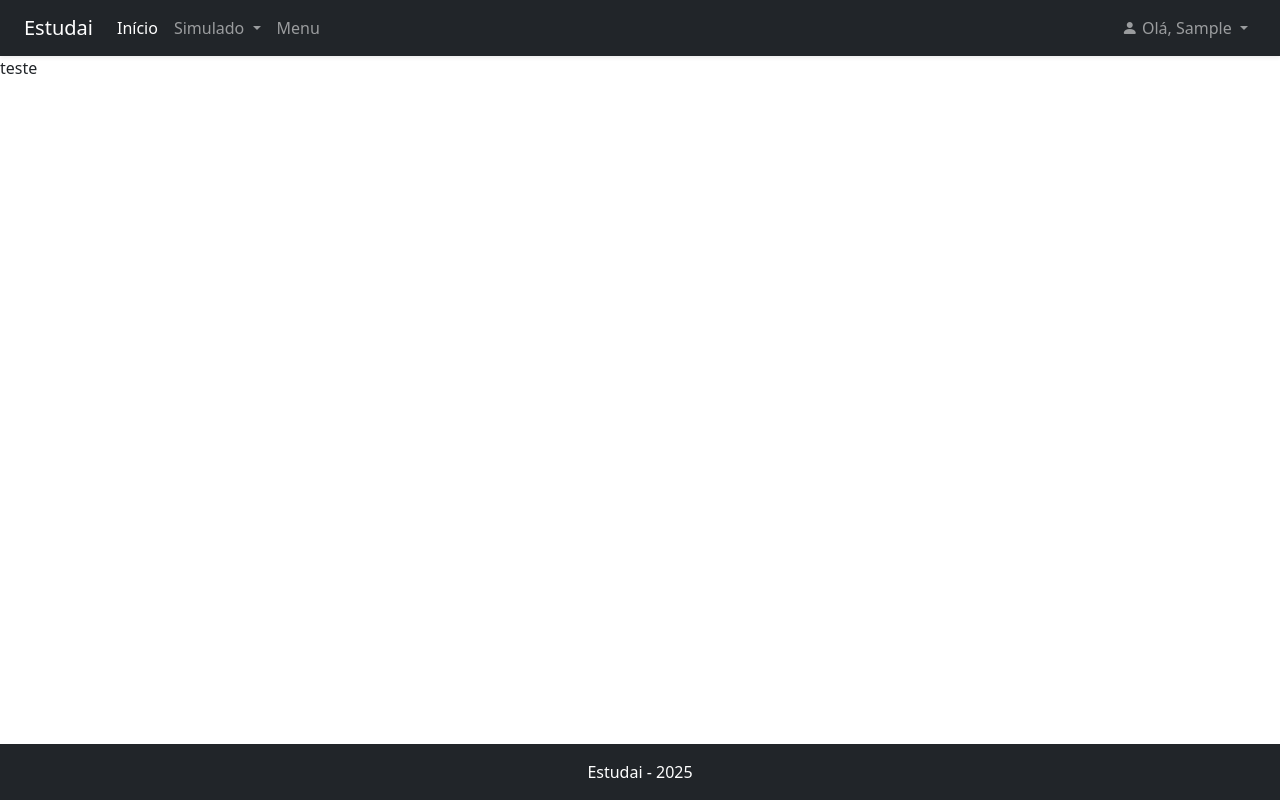
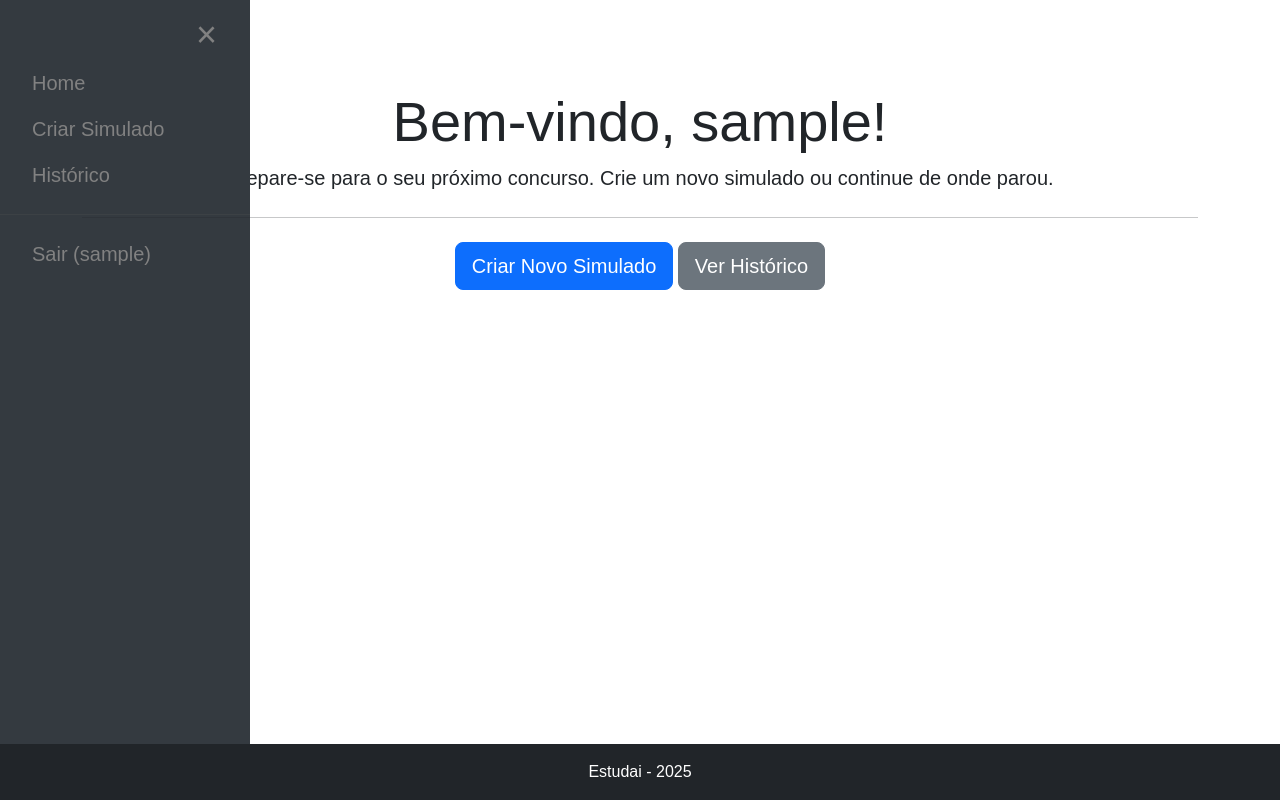
Before and after one commit to marcoskw/estudai, a Django app: page / in a window 1280 px wide. Run offline with Django 5.2, Linux system fonts and the light colour scheme; the visitor is signed in with stand-in values (Sample User, id 1); some libraries are stand-ins or nearby versions.

Commit message:
Barra navegação

```diff
--- a/simulado/templates/home.html
+++ b/simulado/templates/home.html
@@ -1,9 +1,22 @@
 {% extends "base.html" %}
 {% load static %}
 
-{% block 'head' %}
-{% endblock 'head' %}
-
 {% block 'body' %}
-teste
-{% endblock 'body' %}
+<div class="container mt-5">
+    <div class="text-center">
+        {% if user.is_authenticated %}
+            <h1 class="display-4">Bem-vindo, {{ user.nome_completo|default:user.username }}!</h1>
+            <p class="lead">Prepare-se para o seu próximo concurso. Crie um novo simulado ou continue de onde parou.</p>
+            <hr class="my-4">
+            <a class="btn btn-primary btn-lg" href="#" role="button">Criar Novo Simulado</a>
+            <a class="btn btn-secondary btn-lg" href="#" role="button">Ver Histórico</a>
+        {% else %}
+            <h1 class="display-4">Bem-vindo ao Estudai!</h1>
+            <p class="lead">O portal de simulados que vai te ajudar a conquistar a aprovação. Faça seu login ou cadastre-se para começar.</p>
+            <hr class="my-4">
+            <a class="btn btn-primary btn-lg" href="{% url 'login' %}" role="button">Entrar</a>
+            <a class="btn btn-success btn-lg" href="{% url 'registrar' %}" role="button">Registrar</a>
+        {% endif %}
+    </div>
+</div>
+{% endblock %}
--- a/templates/partials/barra_navegacao.html
+++ b/templates/partials/barra_navegacao.html
@@ -1,68 +1,96 @@
 {% load static %}
-<nav class="navbar navbar-expand-lg navbar-dark bg-dark px-4 shadow-sm">
-    <a class="navbar-brand" href="{% url 'home' %}">
-        Estudai
-    <!--    <img src="{% static 'logo_exatron.png' %}" height="30" alt="Logo Exatron"> -->
-    </a>
+<!DOCTYPE html>
+<html lang="pt-br">
+<head>
+    <meta charset="UTF-8">
+    <meta name="viewport" content="width=device-width, initial-scale=1.0">
+    <title>{% block title %}Estudai - Portal de Simulados{% endblock %}</title>
 
-    <button class="navbar-toggler" type="button" data-bs-toggle="collapse" data-bs-target="#navbarNav"
-        aria-controls="navbarNav" aria-expanded="false" aria-label="Toggle navigation">
-        <span class="navbar-toggler-icon"></span>
-    </button>
+    <style>
+        body {
+            font-family: Arial, sans-serif;
+            margin: 0;
+        }
 
-    <div class="collapse navbar-collapse" id="navbarNav">
+        .sidebar {
+            height: 100%;
+            width: 250px;
+            position: fixed;
+            top: 0;
+            left: 0;
+            background-color: #343a40;
+            overflow-x: hidden;
+            padding-top: 60px;
+            transition: 0.5s;
+            color: white;
+        }
 
-        <ul class="navbar-nav me-auto mb-2 mb-lg-0">
-            <li class="nav-item">
-                <a class="nav-link {% if request.resolver_match.url_name == 'home' %}active{% endif %}" href="{% url 'home' %}">Início</a>
-            </li>
+        .sidebar-recolhida {
+            width: 70px;
+        }
 
-            <li class="nav-item dropdown">
-                <a class="nav-link dropdown-toggle" href="#" role="button" data-bs-toggle="dropdown" aria-expanded="false">
-                    Simulado
-                </a>
-                <ul class="dropdown-menu">
-                    <li><a class="dropdown-item" href="#">Novo Simulado</a></li>
-                    <li><a class="dropdown-item" href="#">Histórico</a></li>
-                    <li><hr class="dropdown-divider"></li>
-                </ul>
-            </li>
+        .sidebar a {
+            padding: 8px 8px 8px 32px;
+            text-decoration: none;
+            font-size: 20px;
+            color: #818181;
+            display: block;
+            transition: 0.3s;
+        }
 
-            <li class="nav-item">
-                 <a class="nav-link" href="#">Menu</a>
-            </li>
-        </ul>
+        .sidebar a:hover {
+            color: #f1f1f1;
+        }
 
-        <ul class="navbar-nav ms-auto mb-2 mb-lg-0">
-            <li class="nav-item dropdown">
-                <a class="nav-link dropdown-toggle" href="#" role="button" data-bs-toggle="dropdown" aria-expanded="false">
-                    <i class="bi bi-person-fill"></i>
-                    Olá, {{ user.first_name|default:user.username }} </a>
-                <ul class="dropdown-menu dropdown-menu-end"> <li>
-                        <h6 class="dropdown-header">Administração</h6>
-                    </li>
-                    <li><a class="dropdown-item" href="#">Gerenciar Usuários</a></li>
-                    <li><a class="dropdown-item" href="#">Parâmetros do Sistema</a></li>
-                    <li><a class="dropdown-item" href="#">Formas de Pagamento</a></li>
-                    <li><a class="dropdown-item" href="#">Mensagens e Arquivos</a></li>
-                    <li><a class="dropdown-item" href="#">Range de IP</a></li>
-                    <li><hr class="dropdown-divider"></li>
+        .main-content {
+            margin-left: 250px;
+            padding: 20px;
+            transition: margin-left 0.5s;
+        }
 
-                    <li>
-                        <h6 class="dropdown-header">Sua Conta</h6>
-                    </li>
-                    <li><a class="dropdown-item" href="#">Trocar Senha</a></li>
-                    <li><hr class="dropdown-divider"></li>
-                    <li>
-                        <form action="#" method="post" class="px-2">
-                            {% csrf_token %}
-                            <button type="submit" class="btn btn-danger w-100">Sair</button>
-                        </form>
-                    </li>
-                </ul>
-            </li>
-        </ul>
+        .main-content-recolhida {
+            margin-left: 70px;
+        }
+
+        .sidebar .btn-recolher {
+            position: absolute;
+            top: 0;
+            right: 25px;
+            font-size: 36px;
+            margin-left: 50px;
+            cursor: pointer;
+        }
+    </style>
+</head>
+<body>
+
+    <div id="mySidebar" class="sidebar">
+        <a href="javascript:void(0)" class="btn-recolher" onclick="toggleNav()">×</a>
+        <a href="{% url 'home' %}">Home</a>
+        <a href="#">Criar Simulado</a>
+        <a href="#">Histórico</a>
+        <hr style="border-color: #555;">
+        {% if user.is_authenticated %}
+            <a href="#">Sair ({{ user.username }})</a>
+        {% else %}
+            <a href="#">Entrar</a>
+            <a href="#">Registrar</a>
+        {% endif %}
     </div>
-</nav>
 
-<script src="https://cdn.jsdelivr.net/npm/bootstrap@5.3.3/dist/js/bootstrap.bundle.min.js"></script>
+    <div id="main" class="main-content">
+        {% block content %}
+        {% endblock %}
+    </div>
+
+    <script>
+        function toggleNav() {
+            var sidebar = document.getElementById("mySidebar");
+            var mainContent = document.getElementById("main");
+
+            sidebar.classList.toggle("sidebar-recolhida");
+            mainContent.classList.toggle("main-content-recolhida");
+        }
+    </script>
+</body>
+</html>
```
